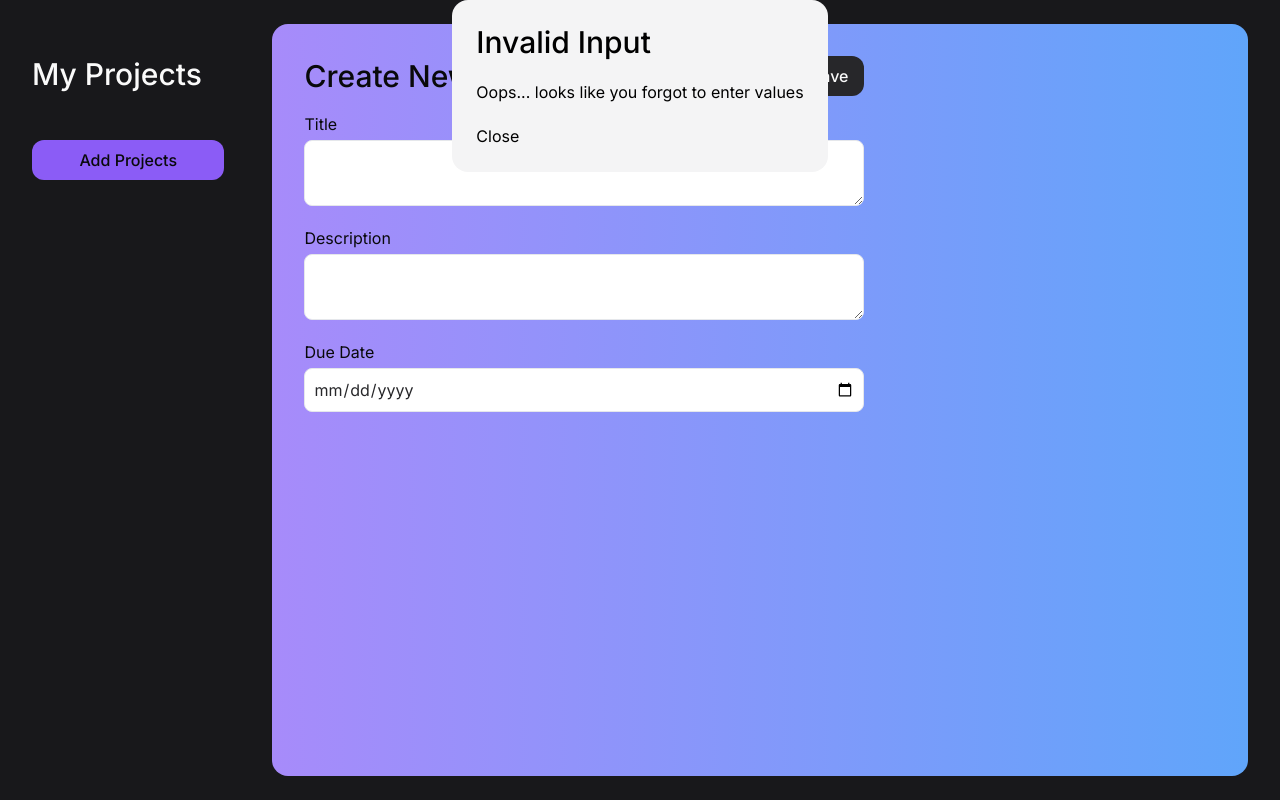
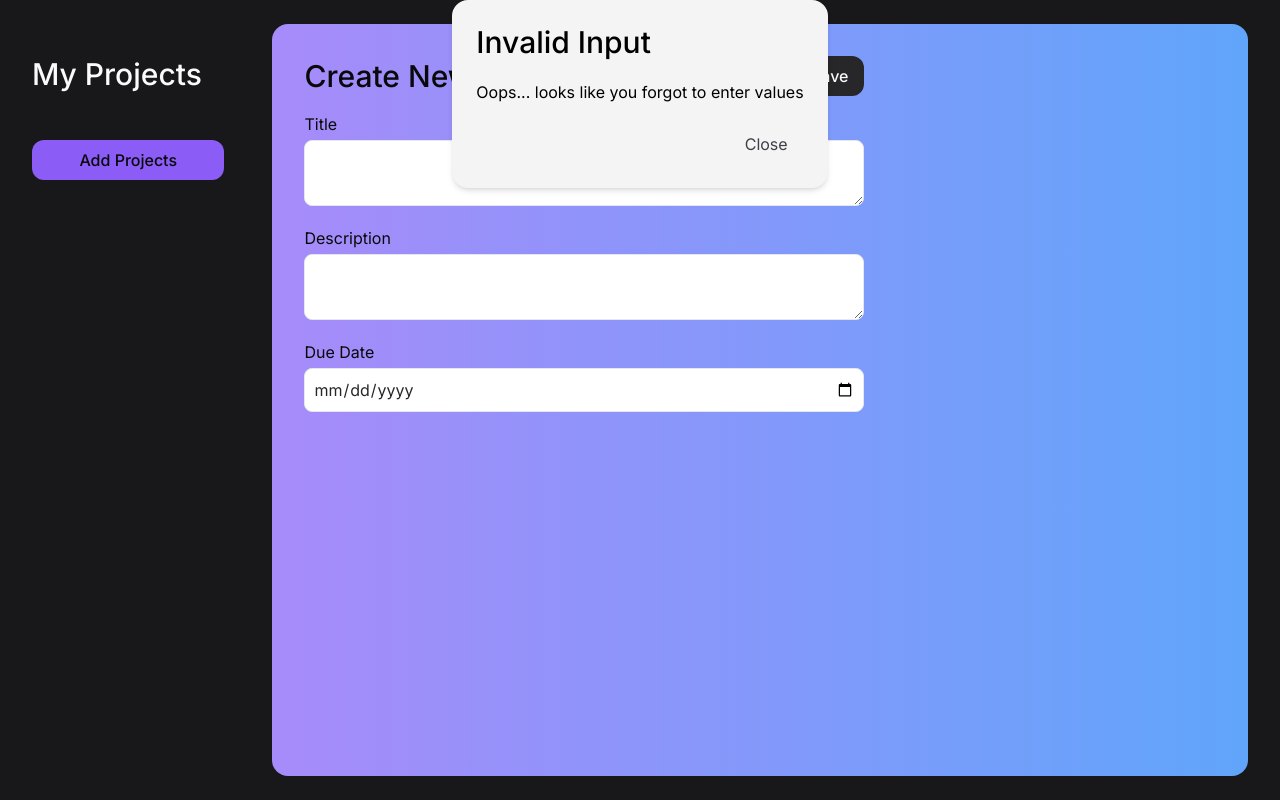
Before and after one commit to DariaAleshina/project-management-app, a React (Vite) app: page / in a window 1280 px wide. Both pictures are taken after a click on the button "Add Projects". Built offline with nearby package versions, Linux system fonts and the light colour scheme.

Commit message:
updates to Modal style

```diff
--- a/src/components/Modal.jsx
+++ b/src/components/Modal.jsx
@@ -1,8 +1,12 @@
 import { createPortal } from 'react-dom';
-import { useRef, forwardRef, useImperativeHandle } from 'react';
+import { useRef, forwardRef, useImperativeHandle, useEffect } from 'react';
+
+import Button from './Button';
 
 const Modal = forwardRef(function Modal({ children }, ref) {
+  console.log('modal is rendered');
   const dialog = useRef();
+
   useImperativeHandle(ref, () => {
     return {
       open() {
@@ -13,11 +17,11 @@ const Modal = forwardRef(function Modal({ children }, ref) {
   return createPortal(
     <dialog
       ref={dialog}
-      className="flex flex-col gap-5 rounded-2xl p-6  bg-zinc-100"
+      className="flex flex-col gap-5 rounded-2xl p-6  bg-zinc-100 backdrop:bg-zinc-950/60 shadow-md"
     >
       {children}
-      <form method="dialog">
-        <button>Close</button>
+      <form method="dialog" className="text-right">
+        <Button>Close</Button>
       </form>
     </dialog>,
     document.getElementById('modal-root')
--- a/src/components/NewProject.jsx
+++ b/src/components/NewProject.jsx
@@ -2,7 +2,7 @@ import H2Header from './H2Header';
 import Input from './Input';
 import Button from './Button';
 
-import { useRef } from 'react';
+import { useRef, useState } from 'react';
 import Modal from './Modal';
 
 export default function NewProject({ onFormSave }) {
@@ -10,6 +10,8 @@ export default function NewProject({ onFormSave }) {
   const title = useRef();
   const description = useRef();
   const dueDate = useRef();
+
+  //   const [isModalOpen, setIsModalOpen] = useState(false);
 
   const handleSave = function () {
     const enteredTitle = title.current.value;
@@ -43,6 +45,7 @@ export default function NewProject({ onFormSave }) {
         <H2Header title="Invalid Input" className="text-zinc-950" />
         <p>Oops... looks like you forgot to enter values</p>
       </Modal>
+
       <div className=" md:w-[35rem] mb-12">
         <menu className="flex flex-col md:flex-row md:justify-between mb-4 md:items-center gap-3.5">
           <H2Header title="create new project" />
```
